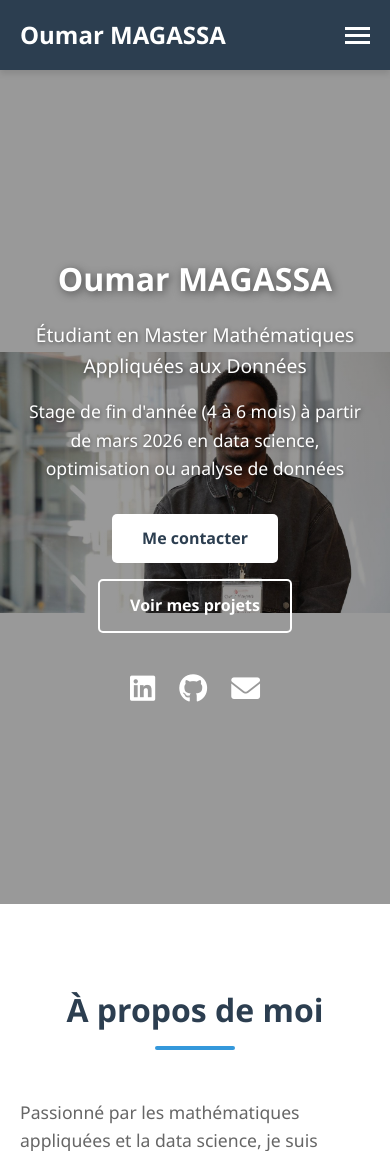
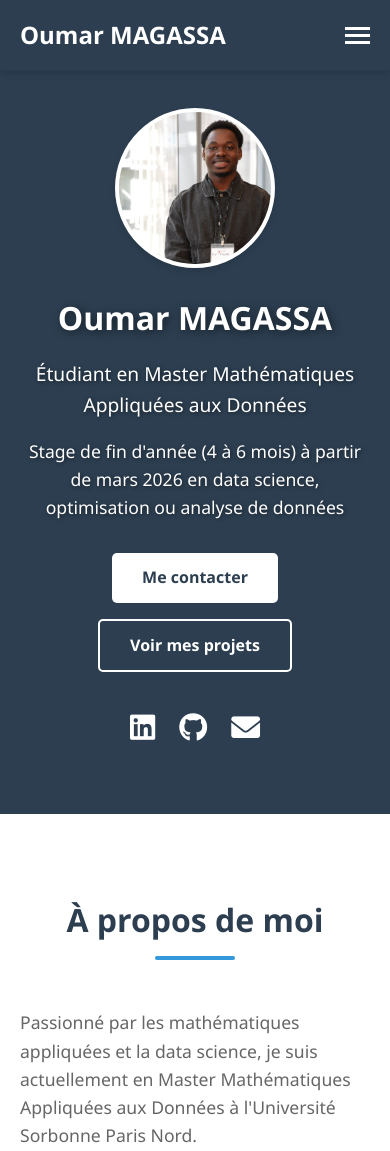
Before and after one commit to Marietou512/portfolio_oumar, a Flask app: page / in a window 390 px wide. Shown: the top 1151 px of the page. Run offline with Flask 3, Linux system fonts and the light colour scheme.

Commit message:
Add profile photo

```diff
--- a/desktop.ini
+++ b/desktop.ini
@@ -1,2 +1,2 @@
 [.ShellClassInfo]
-LocalizedResourceName=@portfolio_oumar_local,0
+LocalizedResourceName=portfolio_oumar
--- a/static/css/style.css
+++ b/static/css/style.css
@@ -88,10 +88,11 @@ body {
 /* Hero Section - Photo en arrière-plan */
 .hero {
     background-image: linear-gradient(rgba(0, 0, 0, 0.4), rgba(0, 0, 0, 0.4)), var(--hero-bg-image);
-    background-size: contain;
+    background-size: cover;
     background-position: center;
     background-repeat: no-repeat;
-    background-attachment: fixed;
+    background-attachment: scroll;
+    background-color: var(--primary-color);
     color: white;
     text-align: center;
     position: relative;
@@ -784,6 +785,35 @@ body {
     .contact-info p {
         font-size: 1rem;
     }
+
+    /* Mobile: disable fixed background and show inline circular profile photo */
+    .hero {
+        background-image: none !important;
+        background-attachment: scroll !important;
+        background-color: var(--primary-color);
+        height: auto;
+        padding: 3rem 0 4rem;
+        margin-top: 60px;
+    }
+
+    .profile-photo {
+        display: block;
+        width: 160px;
+        height: 160px;
+        margin: 0 auto 1.5rem;
+        border-radius: 50%;
+        overflow: hidden;
+        box-shadow: var(--shadow);
+        border: 4px solid rgba(255,255,255,0.15);
+        background: white;
+    }
+
+    .profile-photo img {
+        width: 100%;
+        height: 100%;
+        object-fit: cover;
+        display: block;
+    }
 }
 
 @media (max-width: 480px) {
--- a/templates/index.html
+++ b/templates/index.html
@@ -35,7 +35,7 @@
     </nav>
 
     <!-- Hero Section -->
-    <section id="accueil" class="hero">
+    <section id="accueil" class="hero" style="background-image: linear-gradient(rgba(0, 0, 0, 0.4), rgba(0, 0, 0, 0.4)), url('{{ url_for('static', filename='img/ma_photo.jpg') }}'); background-size: cover; background-position: center; background-repeat: no-repeat; background-attachment: scroll;">
         <div class="container">
             <div class="hero-content">
                 <div class="profile-photo">
```
